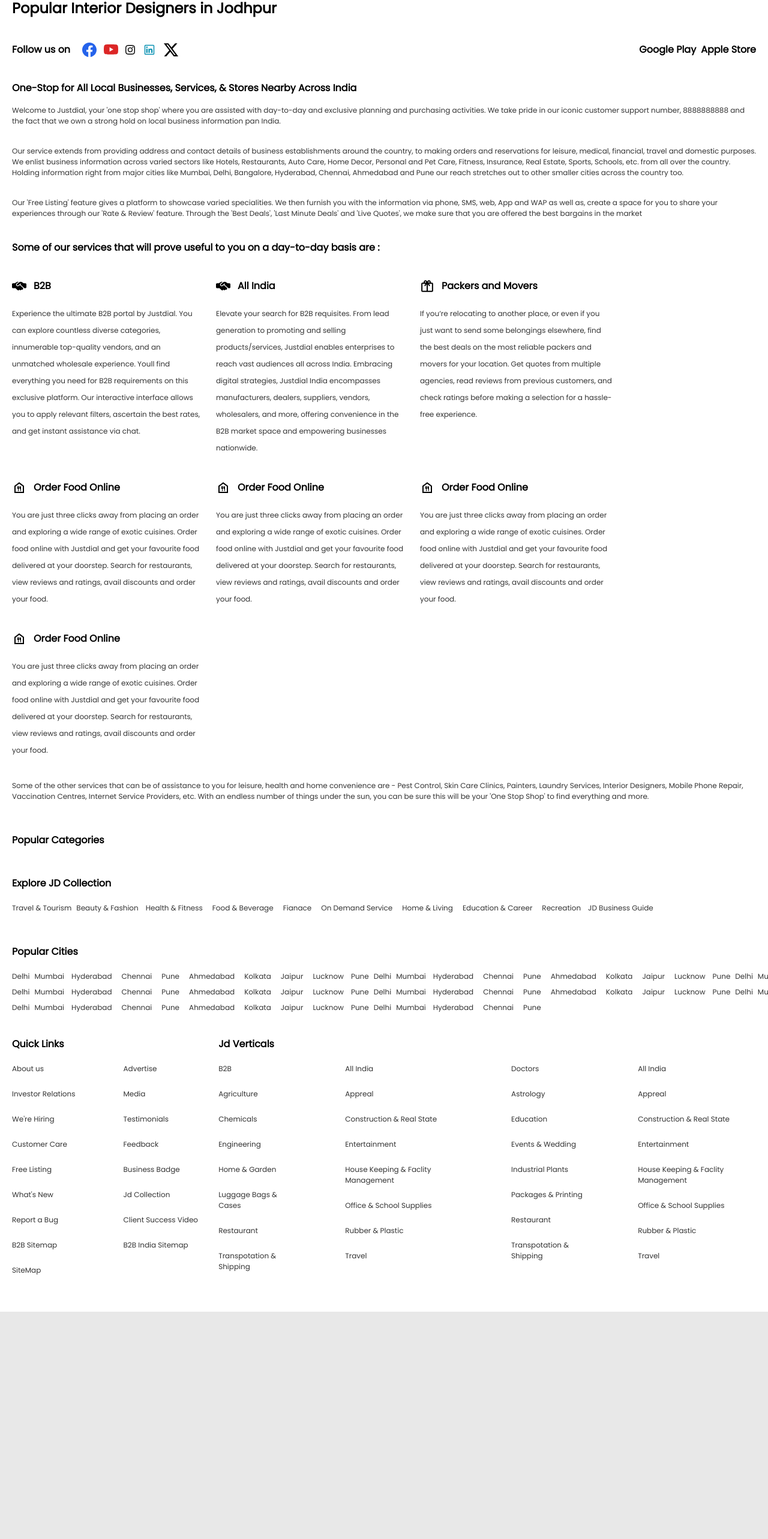
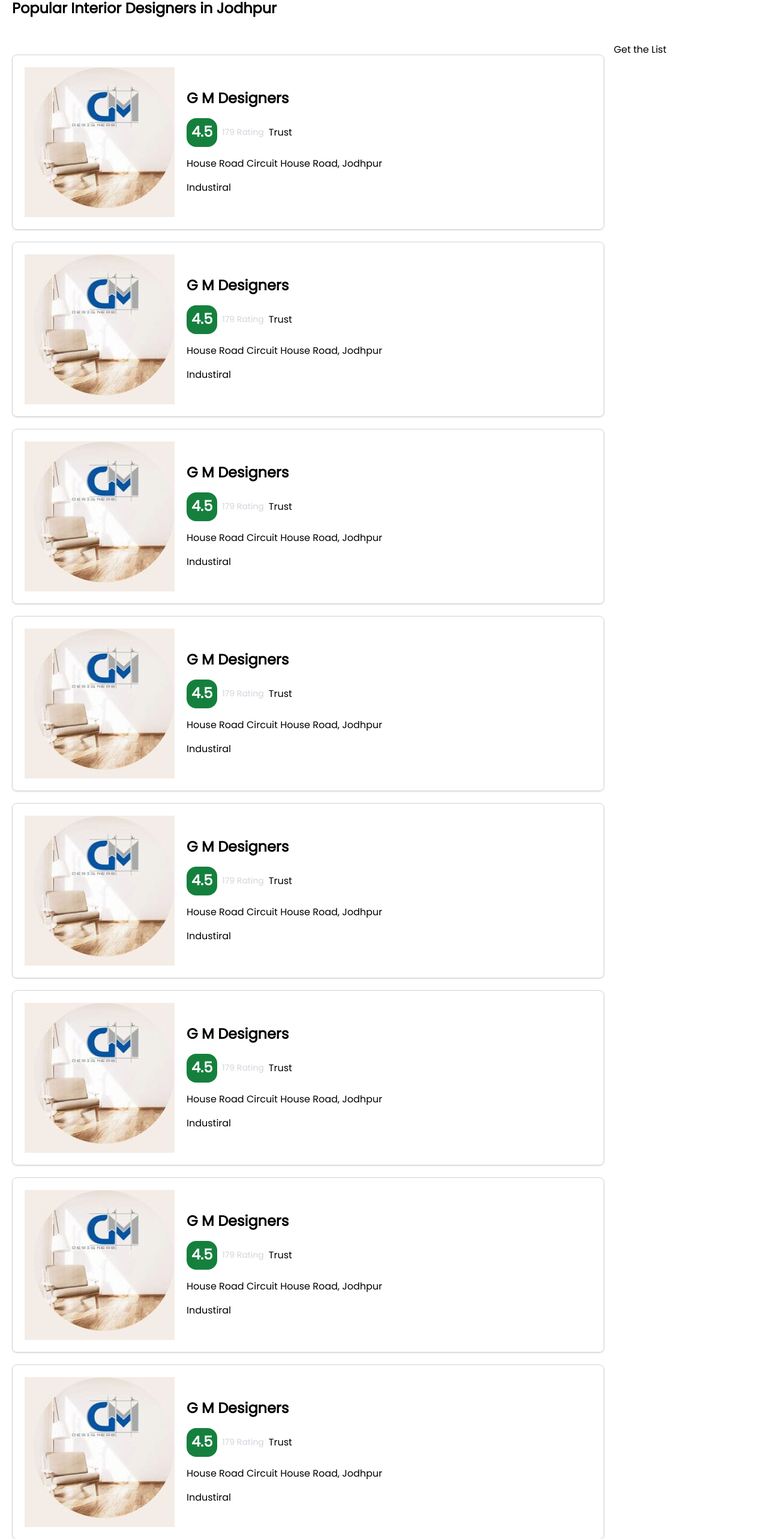
Before and after one commit to vyas2610/JustDial, a React (Create React App) app: page /popularSearch in a window 1280 px wide. Shown: the part 234-2800 px from the top of the page at 60% size. Before the commit the page ends 2421 px from the top, so only its background shows below. Built offline with nearby package versions, Linux system fonts and the light colour scheme.

Commit message:
PopularData

```diff
--- a/src/screen/Search/PopularSearchData.jsx
+++ b/src/screen/Search/PopularSearchData.jsx
@@ -1,5 +1,6 @@
 import React from "react";
 import adsImg from "../../images/ads.jpg";
+import PopularData from "./PupularData";
 const PopularSearchData = () => {
   return (
     <>
@@ -22,6 +23,14 @@
         </div>
 
         {/* Data  */}
+        <div className="flex p-5 gap-4">
+          <div className="w-10/12">
+            <PopularData />
+          </div>
+          <div className="w-1/5">
+            <p>Get the List</p>
+          </div>
+        </div>
       </div>
     </>
   );
--- /dev/null
+++ b/src/screen/Search/PupularData/PopularData.jsx
@@ -0,0 +1,147 @@
+import React from "react";
+
+import Dimg from "../../../images/d.jpg";
+const PopularData = () => {
+  return (
+    <>
+      <div className="flex p-5 border border-gray-300 gap-5 shadow rounded-lg items-center my-5">
+        <div>
+          <img src={Dimg} className="w-full" />
+        </div>
+        <div className="flex flex-col gap-4 i">
+          <h1 className="text-2xl font-bold">G M Designers</h1>
+          <div className="flex gap-2 items-center">
+            <spna className="bg-green-700 font-bold text-2xl p-2 text-white rounded-2xl">
+              4.5
+            </spna>
+            <p className="text-sm text-gray-300">179 Rating</p>
+            <p>Trust</p>
+          </div>
+          <p>House Road Circuit House Road, Jodhpur</p>
+          <p className=""> Industiral </p>
+        </div>
+      </div>
+      <div className="flex p-5 border border-gray-300 gap-5 shadow rounded-lg items-center my-5">
+        <div>
+          <img src={Dimg} className="w-full" />
+        </div>
+        <div className="flex flex-col gap-4 i">
+          <h1 className="text-2xl font-bold">G M Designers</h1>
+          <div className="flex gap-2 items-center">
+            <spna className="bg-green-700 font-bold text-2xl p-2 text-white rounded-2xl">
+              4.5
+            </spna>
+            <p className="text-sm text-gray-300">179 Rating</p>
+            <p>Trust</p>
+          </div>
+          <p>House Road Circuit House Road, Jodhpur</p>
+          <p className=""> Industiral </p>
+        </div>
+      </div>
+      <div className="flex p-5 border border-gray-300 gap-5 shadow rounded-lg items-center my-5">
+        <div>
+          <img src={Dimg} className="w-full" />
+        </div>
+        <div className="flex flex-col gap-4 i">
+          <h1 className="text-2xl font-bold">G M Designers</h1>
+          <div className="flex gap-2 items-center">
+            <spna className="bg-green-700 font-bold text-2xl p-2 text-white rounded-2xl">
+              4.5
+            </spna>
+            <p className="text-sm text-gray-300">179 Rating</p>
+            <p>Trust</p>
+          </div>
+          <p>House Road Circuit House Road, Jodhpur</p>
+          <p className=""> Industiral </p>
+        </div>
+      </div>
+      <div className="flex p-5 border border-gray-300 gap-5 shadow rounded-lg items-center my-5">
+        <div>
+          <img src={Dimg} className="w-full" />
+        </div>
+        <div className="flex flex-col gap-4 i">
+          <h1 className="text-2xl font-bold">G M Designers</h1>
+          <div className="flex gap-2 items-center">
+            <spna className="bg-green-700 font-bold text-2xl p-2 text-white rounded-2xl">
+              4.5
+            </spna>
+            <p className="text-sm text-gray-300">179 Rating</p>
+            <p>Trust</p>
+          </div>
+          <p>House Road Circuit House Road, Jodhpur</p>
+          <p className=""> Industiral </p>
+        </div>
+      </div>
+      <div className="flex p-5 border border-gray-300 gap-5 shadow rounded-lg items-center my-5">
+        <div>
+          <img src={Dimg} className="w-full" />
+        </div>
+        <div className="flex flex-col gap-4 i">
+          <h1 className="text-2xl font-bold">G M Designers</h1>
+          <div className="flex gap-2 items-center">
+            <spna className="bg-green-700 font-bold text-2xl p-2 text-white rounded-2xl">
+              4.5
+            </spna>
+            <p className="text-sm text-gray-300">179 Rating</p>
+            <p>Trust</p>
+          </div>
+          <p>House Road Circuit House Road, Jodhpur</p>
+          <p className=""> Industiral </p>
+        </div>
+      </div>
+      <div className="flex p-5 border border-gray-300 gap-5 shadow rounded-lg items-center my-5">
+        <div>
+          <img src={Dimg} className="w-full" />
+        </div>
+        <div className="flex flex-col gap-4 i">
+          <h1 className="text-2xl font-bold">G M Designers</h1>
+          <div className="flex gap-2 items-center">
+            <spna className="bg-green-700 font-bold text-2xl p-2 text-white rounded-2xl">
+              4.5
+            </spna>
+            <p className="text-sm text-gray-300">179 Rating</p>
+            <p>Trust</p>
+          </div>
+          <p>House Road Circuit House Road, Jodhpur</p>
+          <p className=""> Industiral </p>
+        </div>
+      </div>
+      <div className="flex p-5 border border-gray-300 gap-5 shadow rounded-lg items-center my-5">
+        <div>
+          <img src={Dimg} className="w-full" />
+        </div>
+        <div className="flex flex-col gap-4 i">
+          <h1 className="text-2xl font-bold">G M Designers</h1>
+          <div className="flex gap-2 items-center">
+            <spna className="bg-green-700 font-bold text-2xl p-2 text-white rounded-2xl">
+              4.5
+            </spna>
+            <p className="text-sm text-gray-300">179 Rating</p>
+            <p>Trust</p>
+          </div>
+          <p>House Road Circuit House Road, Jodhpur</p>
+          <p className=""> Industiral </p>
+        </div>
+      </div>
+      <div className="flex p-5 border border-gray-300 gap-5 shadow rounded-lg items-center my-5">
+        <div>
+          <img src={Dimg} className="w-full" />
+        </div>
+        <div className="flex flex-col gap-4 i">
+          <h1 className="text-2xl font-bold">G M Designers</h1>
+          <div className="flex gap-2 items-center">
+            <spna className="bg-green-700 font-bold text-2xl p-2 text-white rounded-2xl">
+              4.5
+            </spna>
+            <p className="text-sm text-gray-300">179 Rating</p>
+            <p>Trust</p>
+          </div>
+          <p>House Road Circuit House Road, Jodhpur</p>
+          <p className=""> Industiral </p>
+        </div>
+      </div>
+    </>
+  );
+};
+
+export default PopularData;
--- /dev/null
+++ b/src/screen/Search/PupularData/index.js
@@ -0,0 +1,3 @@
+import PopularData from "./PopularData";
+
+export default PopularData;
```
Also changed, not shown: src/images/d.jpg (added).
